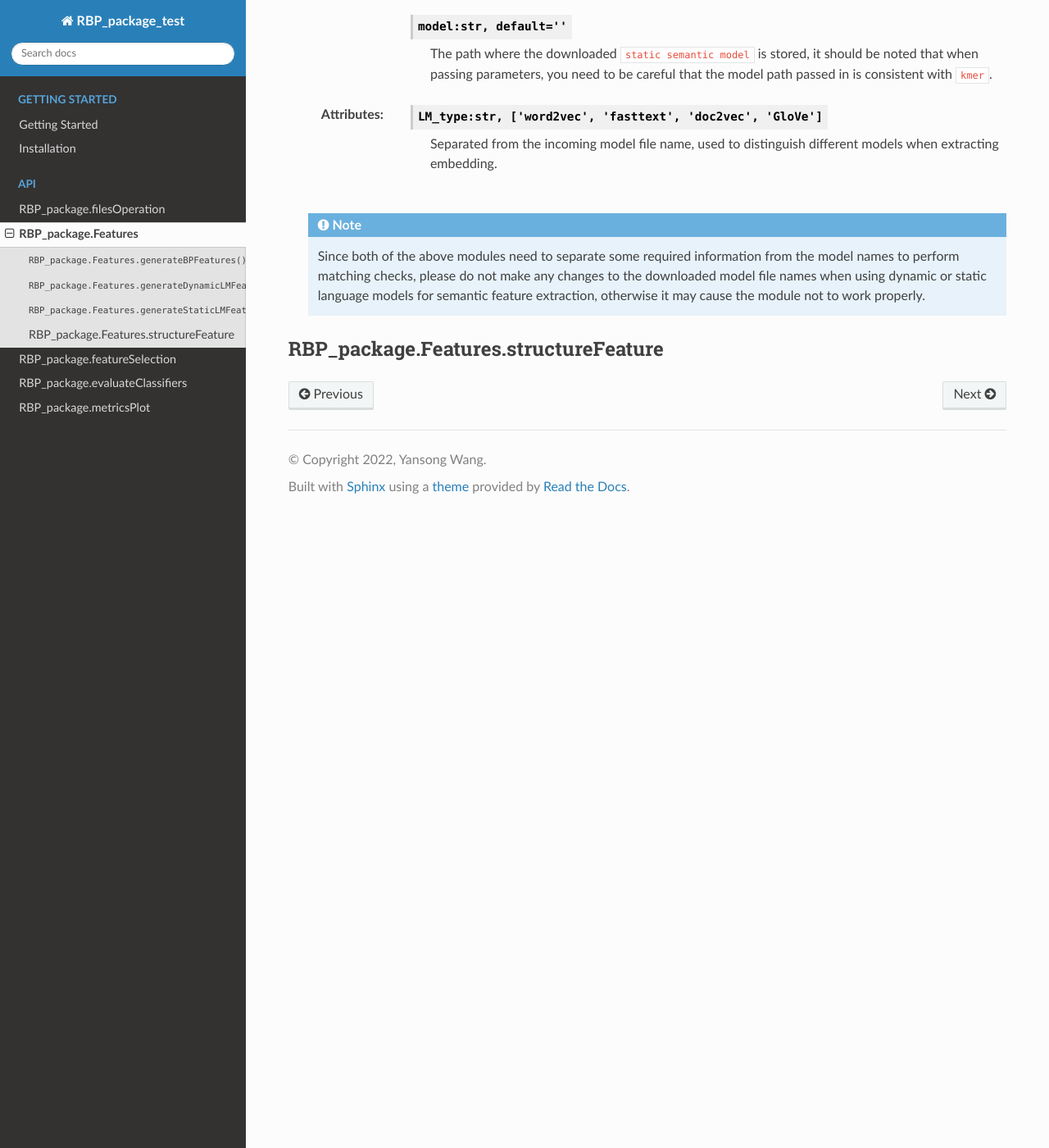
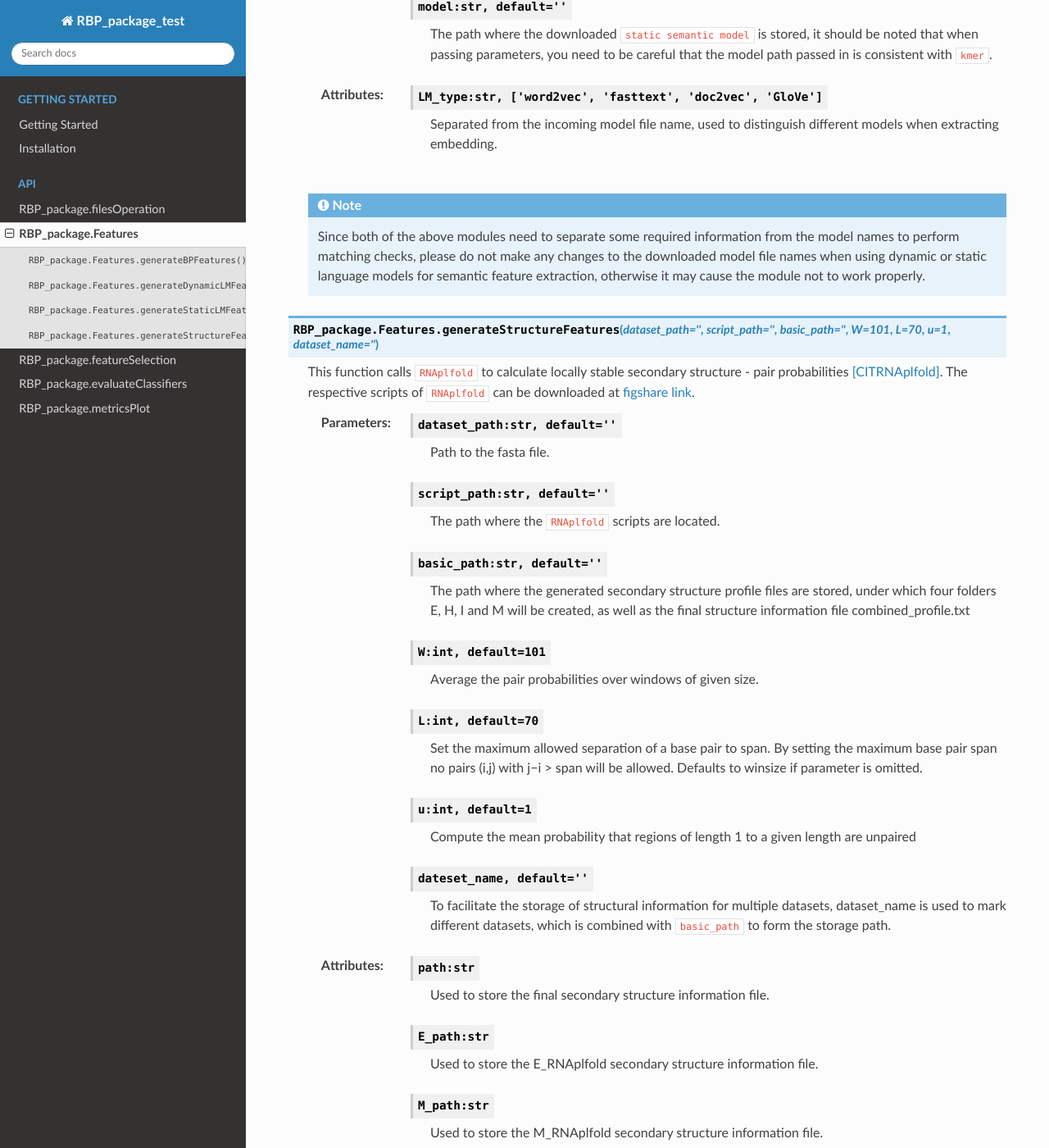
Before and after one commit to no-banana/PyRBP, a Sphinx documentation site: the page built from docs/source/RNA_features.rst, in a window 1280 px wide and 1400 px high, scrolled down 2608 px. Shown: the whole window at 82% size. Built offline with Sphinx 7.4.7 and the Read the Docs theme 2.0.0, drawn with Linux system fonts in a browser that asks for light colours; some of the changed text lies outside the part shown.

Commit message:
Add files via upload

```diff
--- a/docs/source/RNA_features.rst
+++ b/docs/source/RNA_features.rst
@@ -65,6 +62,9 @@ RBP_package.Features
                 .. class:: feature:list of feature values for one sequence
 
                         Used Used to store the various features of the sequence being processed.
+
+    .. note:: The values of gapValue, kValue and mValue greatly affect the number of feature dimensions generated by the PGKM algorithm, the larger the values of these three parameters, the longer the running time of PGKM. Please set the parameter values according to your needs.
+
 
 
 .. py:function:: RBP_package.Features.generateDynamicLMFeatures(sequences, kmer=3, model='')
@@ -114,6 +114,70 @@ RBP_package.Features
 
 
 
+.. py:function:: RBP_package.Features.generateStructureFeatures(dataset_path='', script_path='', basic_path='',  W=101, L=70, u=1, dataset_name='')
 
-RBP_package.Features.structureFeature
-~~~~~~~~~~~~~~~~~~~~~~~~~~~~~~~~~~~~~~~~~~~~~~~~~~~~~~~~~~~~~~~~~~~
+    This function calls ``RNAplfold`` to calculate locally stable secondary structure - pair probabilities [CITRNAplfold]_. The respective scripts of ``RNAplfold`` can be downloaded at `figshare link <https://figshare.com/articles/software/LM_for_RBP_package/21383187>`_.
+
+    :Parameters:
+                .. class:: dataset_path:str, default=''
+
+                        Path to the fasta file.
+
+                .. class:: script_path:str, default=''
+
+                        The path where the ``RNAplfold`` scripts are located.
+
+                .. class:: basic_path:str, default=''
+
+                        The path where the generated secondary structure profile files are stored, under which four folders E, H, I and M will be created, as well as the final structure information file combined_profile.txt
+
+                .. class:: W:int, default=101
+
+                        Average the pair probabilities over windows of given size.
+
+                .. class:: L:int, default=70
+
+                        Set the maximum allowed separation of a base pair to span.
+                        By setting the maximum base pair span no pairs (i,j) with j−i > span will be allowed. Defaults to winsize if parameter is omitted.
+
+                .. class:: u:int, default=1
+
+                        Compute the mean probability that regions of length 1 to a given length are unpaired
+
+                .. class:: dateset_name, default=''
+
+                        To facilitate the storage of structural information for multiple datasets, dataset_name is used to mark different datasets, which is combined with ``basic_path`` to form the storage path.
+
+    :Attributes:
+                .. class:: path:str
+
+                        Used to store the final secondary structure information file.
+
+                .. class:: E_path:str
+
+                        Used to store the E_RNAplfold secondary structure information file.
+
+                .. class:: M_path:str
+
+                        Used to store the M_RNAplfold secondary structure information file.
+
+                .. class:: I_path:str
+
+                        Used to store the I_RNAplfold secondary structure information file.
+
+                .. class:: H_path:str
+
+                        Used to store the H_RNAplfold secondary structure information file.
+
+                .. class:: cmd:str
+
+                        Used to store the command to summary secondary structure information file.
+
+    .. note:: Note that you need to give the RNAplfold scripts executable permissions using the following command:
+                ::
+
+                    chmod 764 path_to_the_scripts
+
+
+
+    .. [CITRNAplfold] R. Lorenz, S.H. Bernhart, C. Hoener zu Siederdissen, H. Tafer, C. Flamm, P.F. Stadler and I.L. Hofacker (2011), "ViennaRNA Package 2.0", Algorithms for Molecular Biology: 6:26
```
Also changed, not shown: other parts of docs/source/RNA_features.rst (+0 -3 lines), 8 other files.
